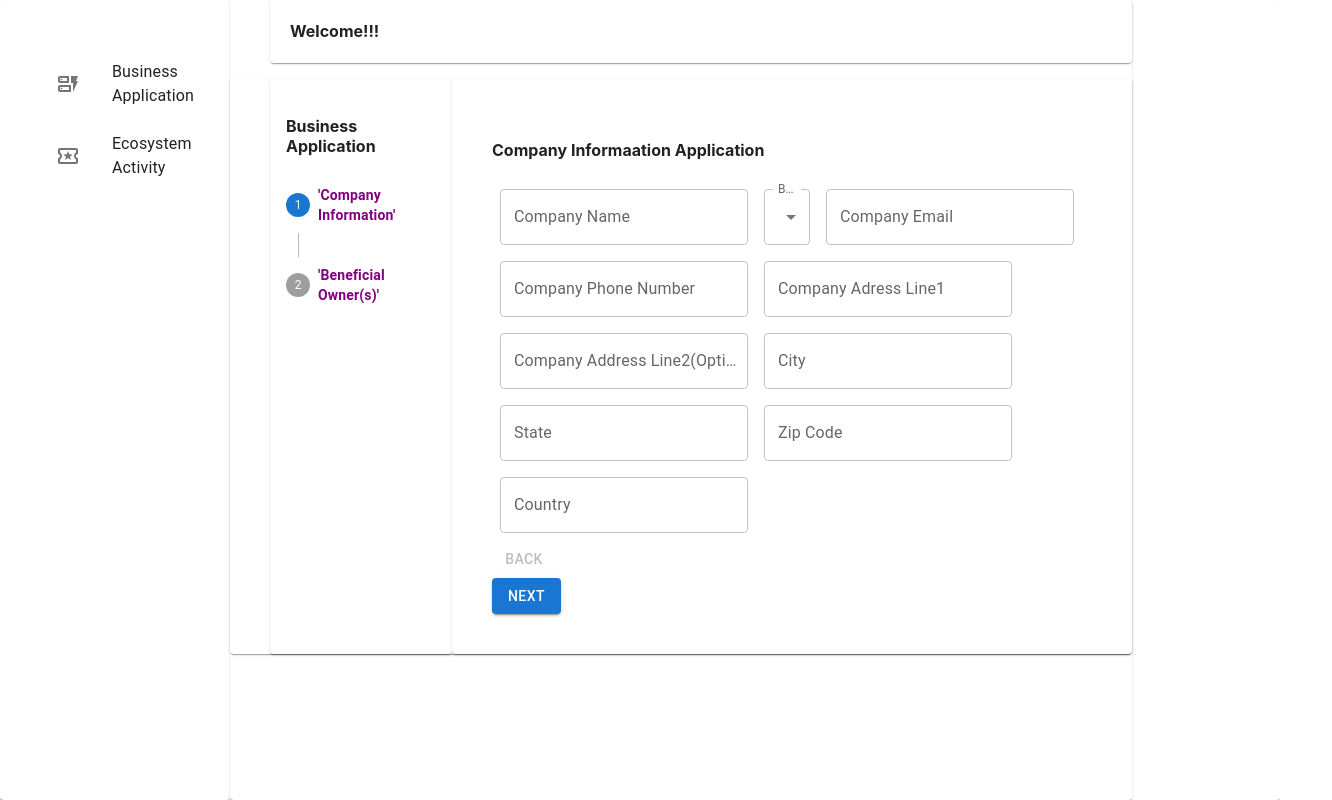
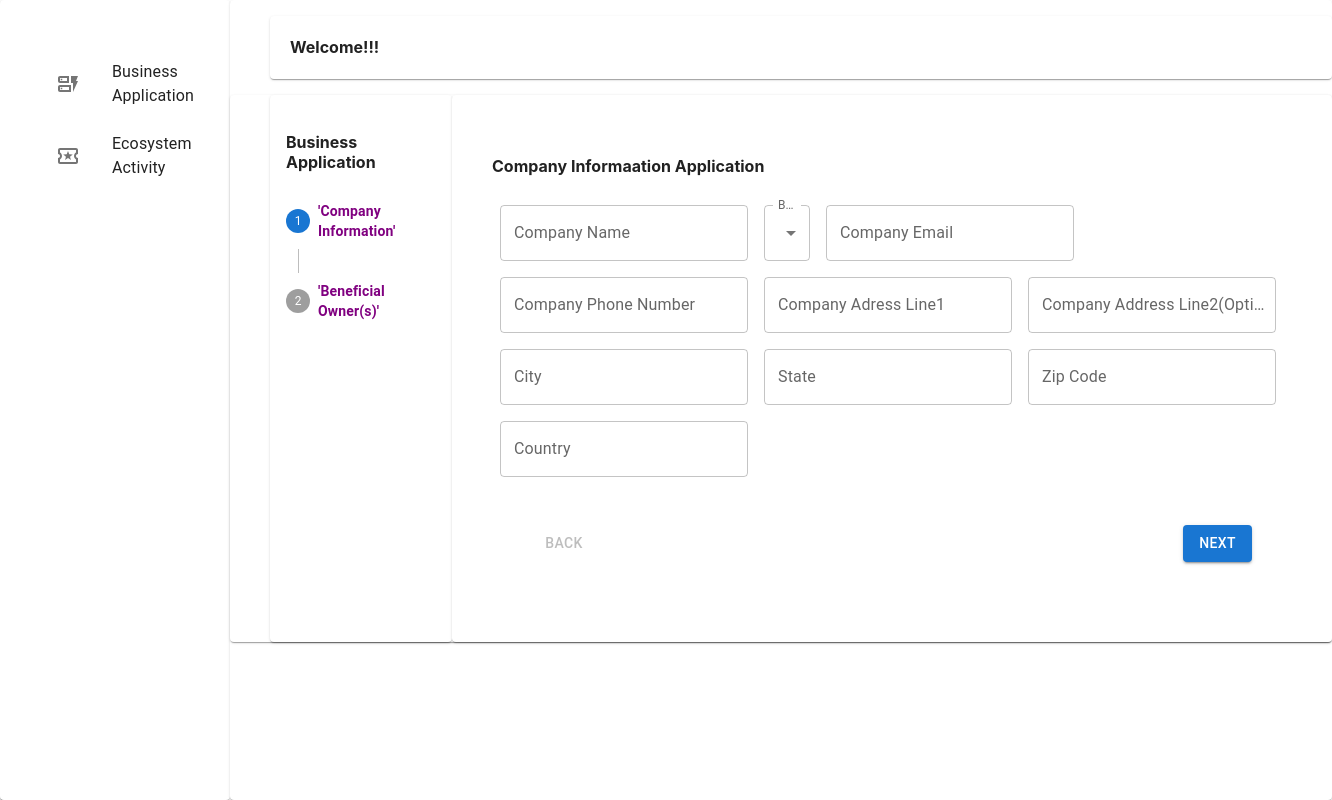
Before and after one commit to ymadhubabu/demoscreens, a React (Create React App) app: page / in a window 1280 px wide. Shown: the whole page, 1332 px wide, since content can reach past the window. Built offline with nearby package versions, Linux system fonts and the light colour scheme.

Commit message:
button fixed

```diff
--- a/src/companyInfo.js
+++ b/src/companyInfo.js
@@ -140,7 +140,7 @@ export default function CompanyInfo() {
             </Paper>
 
             <Paper sx={{ display: 'flex', flexDirection: 'column' }}>
-                <Paper sx={{ marginLeft: 5, marginBottom: 2 }}>
+                <Paper sx={{ marginLeft: 5, marginBottom: 2, marginTop: 2 }}>
                     <div style={{ marginLeft: 20 }}><h4>Welcome!!!</h4></div>
                 </Paper>
 
@@ -175,7 +175,7 @@ export default function CompanyInfo() {
 
                     </Paper>
 
-                    <Paper sx={{ p: 5, width: 600, flexGrow: 1 }} >
+                    <Paper sx={{ p: 5, width: 800, flexGrow: 1 }} >
                         <Box
                             component="form"
                             sx={{
@@ -197,8 +197,7 @@ export default function CompanyInfo() {
                             <TextField id="outlined-basic" label="Country" variant="outlined" />
                         </Box>
 
-                        <div styles={{ display: 'flex' }}>
-                            <div>
+                        <Box sx={{ p: 5, display: 'flex', justifyContent: 'space-between' }}>
                             <Button
                                 disabled={activeStep === 0}
                                 onClick={handleBack}
@@ -206,8 +205,6 @@ export default function CompanyInfo() {
                             >
                                 Back
                             </Button>
-                            </div>
-                            <div>
                             <Button
                                 variant="contained"
                                 color="primary"
@@ -216,8 +213,7 @@ export default function CompanyInfo() {
                             >
                                 {activeStep === steps.length - 1 ? 'Finish' : 'Next'}
                             </Button>
-                            </div>
-                        </div>
+                        </Box>
 
                     </Paper>
                 </Paper>
```
Lines whose indentation alone changed are shown as unchanged.
